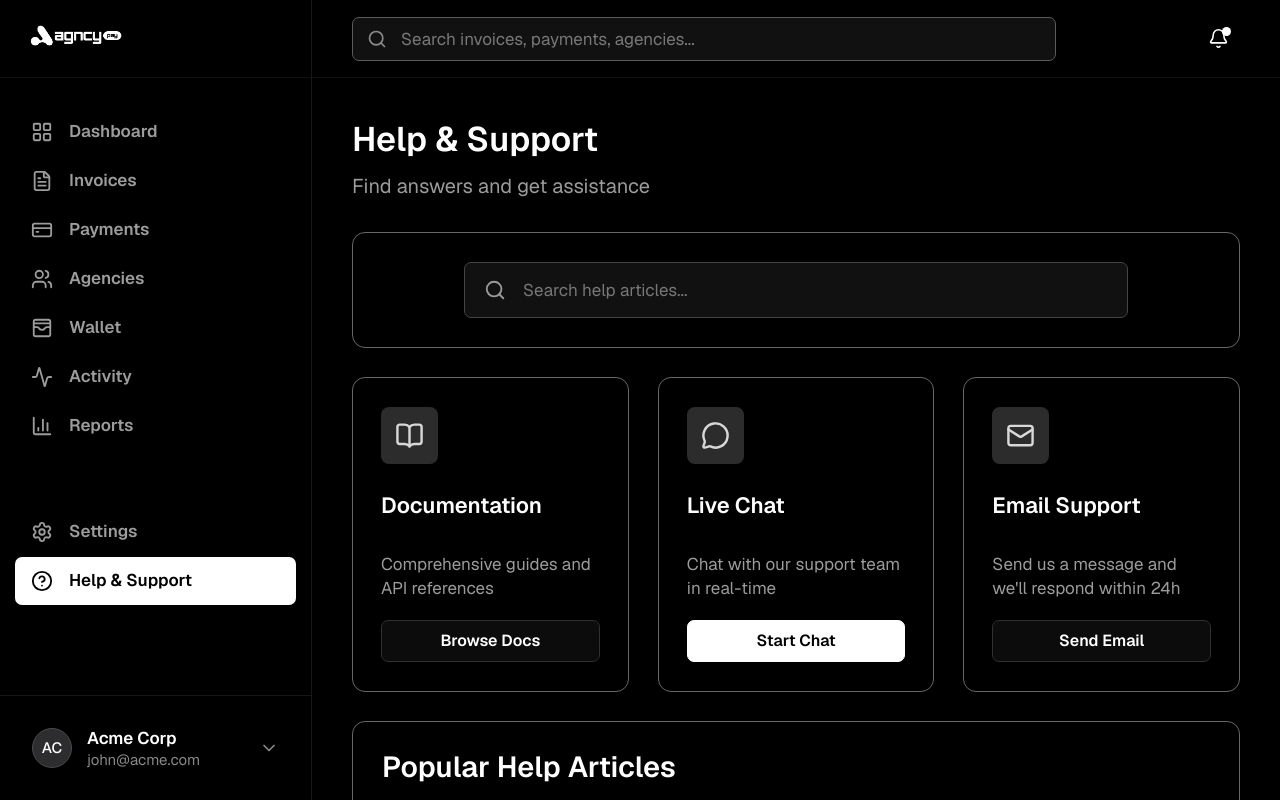
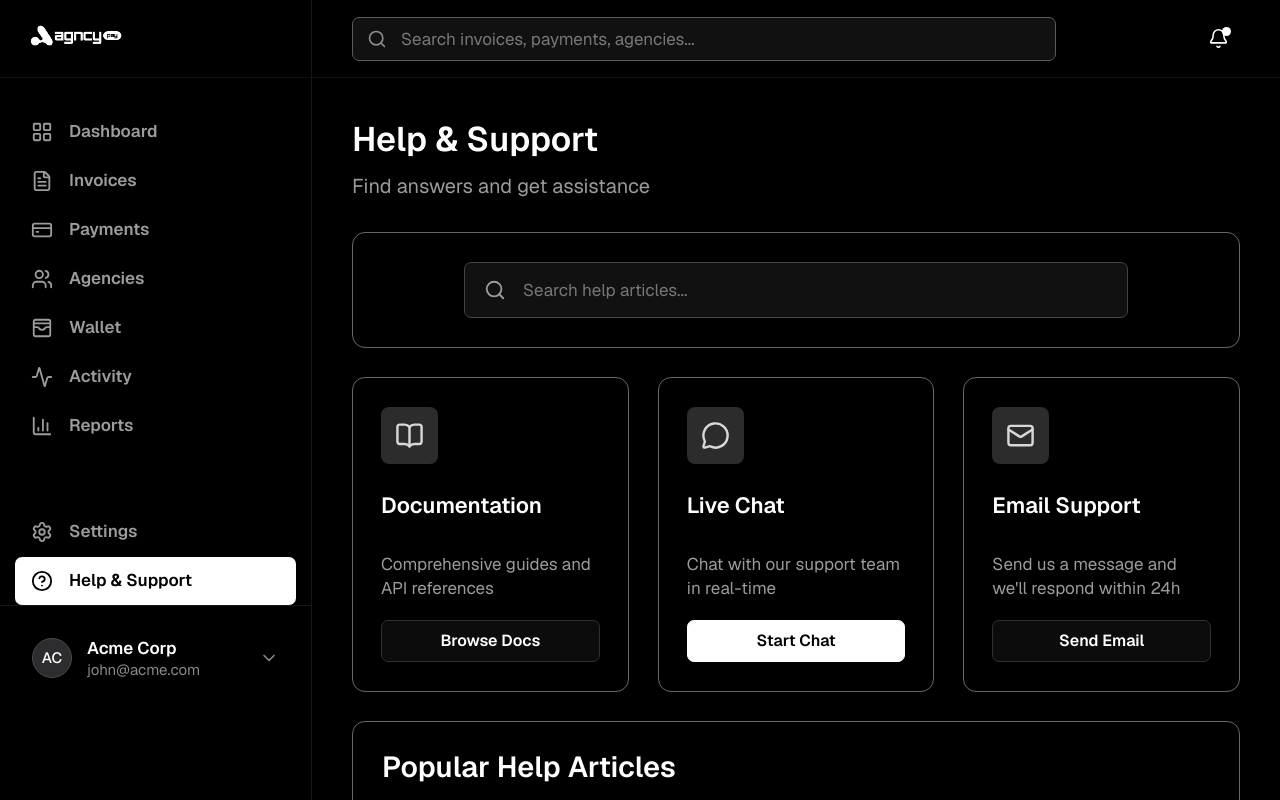
Before and after one commit to FluxtonX/agncypay-web, a Next.js app: page /dashboard/support in a window 1280 px wide. Built offline with nearby package versions, Linux system fonts and the light colour scheme.

Commit message:
fix/sidebar scroll

```diff
--- a/src/components/layout/DashboardSidebar.tsx
+++ b/src/components/layout/DashboardSidebar.tsx
@@ -67,8 +67,8 @@ export function DashboardSidebar() {
   };
 
   return (
-    <aside className="hidden h-screen w-[312px] shrink-0 border-r border-[#171717] bg-black lg:flex lg:flex-col">
-      <div className="flex h-[78px] items-center border-b border-[#111] px-[26px]">
+    <aside className="hidden h-screen w-[312px] shrink-0 overflow-y-auto border-r border-[#171717] bg-black lg:flex lg:flex-col">
+      <div className="flex h-[78px] shrink-0 items-center border-b border-[#111] px-[26px]">
         <Link href="/dashboard" aria-label="AgncyPay dashboard" className="flex items-center">
           <Image
             src="/agncypayLogo.png"
@@ -81,7 +81,7 @@ export function DashboardSidebar() {
         </Link>
       </div>
 
-      <nav className="flex-1 px-[15px] pt-[30px]">
+      <nav className="shrink-0 px-[15px] pt-[30px]">
         <div className="space-y-[1px]">{primaryNav.map(renderItem)}</div>
 
         <div className="mt-[58px] space-y-[1px]">
@@ -114,7 +114,7 @@ export function DashboardSidebar() {
         </div>
       </nav>
 
-      <div className="border-t border-[#171717] px-8 py-[32px]">
+      <div className="shrink-0 border-t border-[#171717] px-8 py-[32px]">
         <div className="flex items-center justify-between gap-3">
           <div className="flex min-w-0 items-center gap-[15px]">
             <div className="flex h-10 w-10 shrink-0 items-center justify-center rounded-full border border-[#4a4a4a] bg-[#2d2d2f] text-[15px] font-medium text-white">
```
